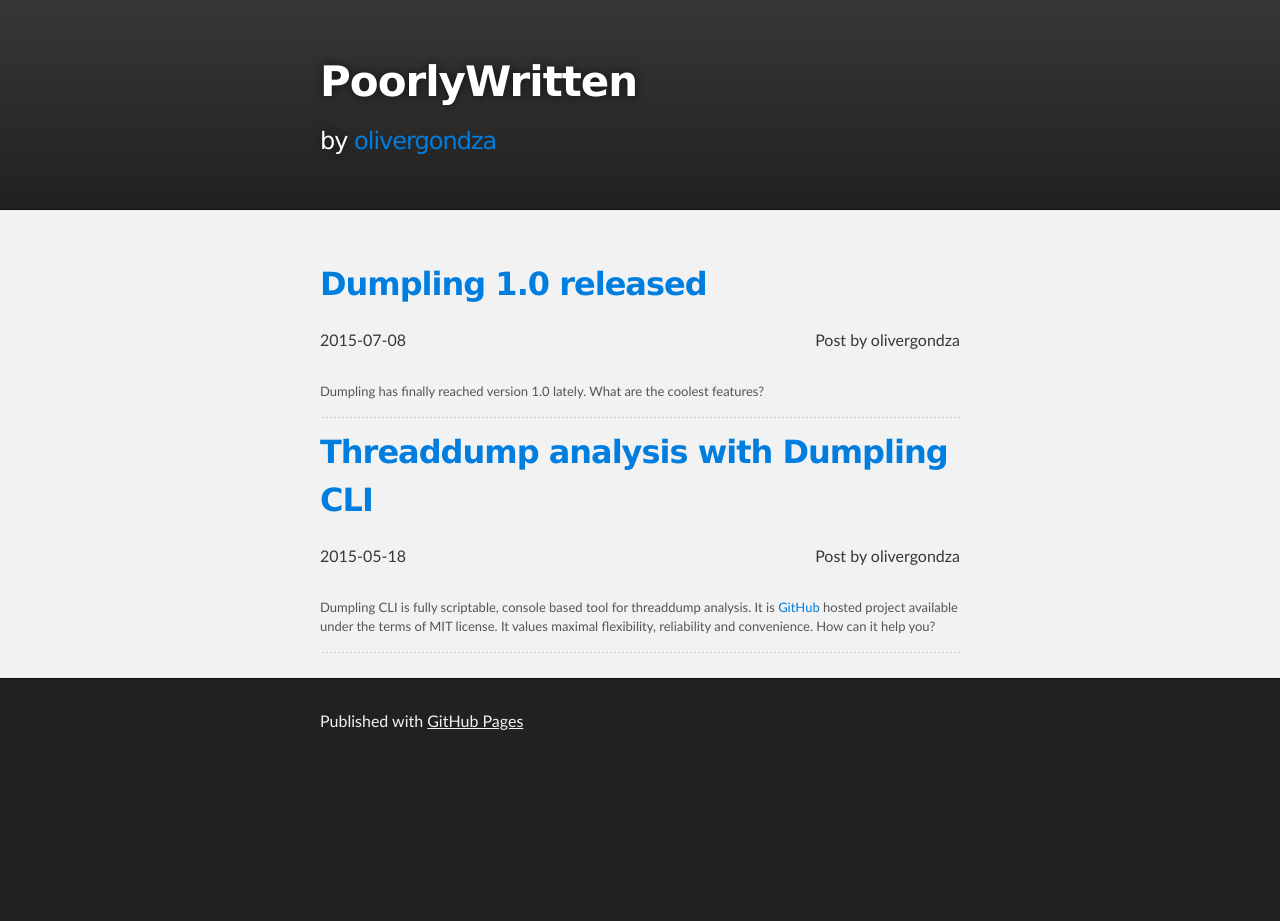
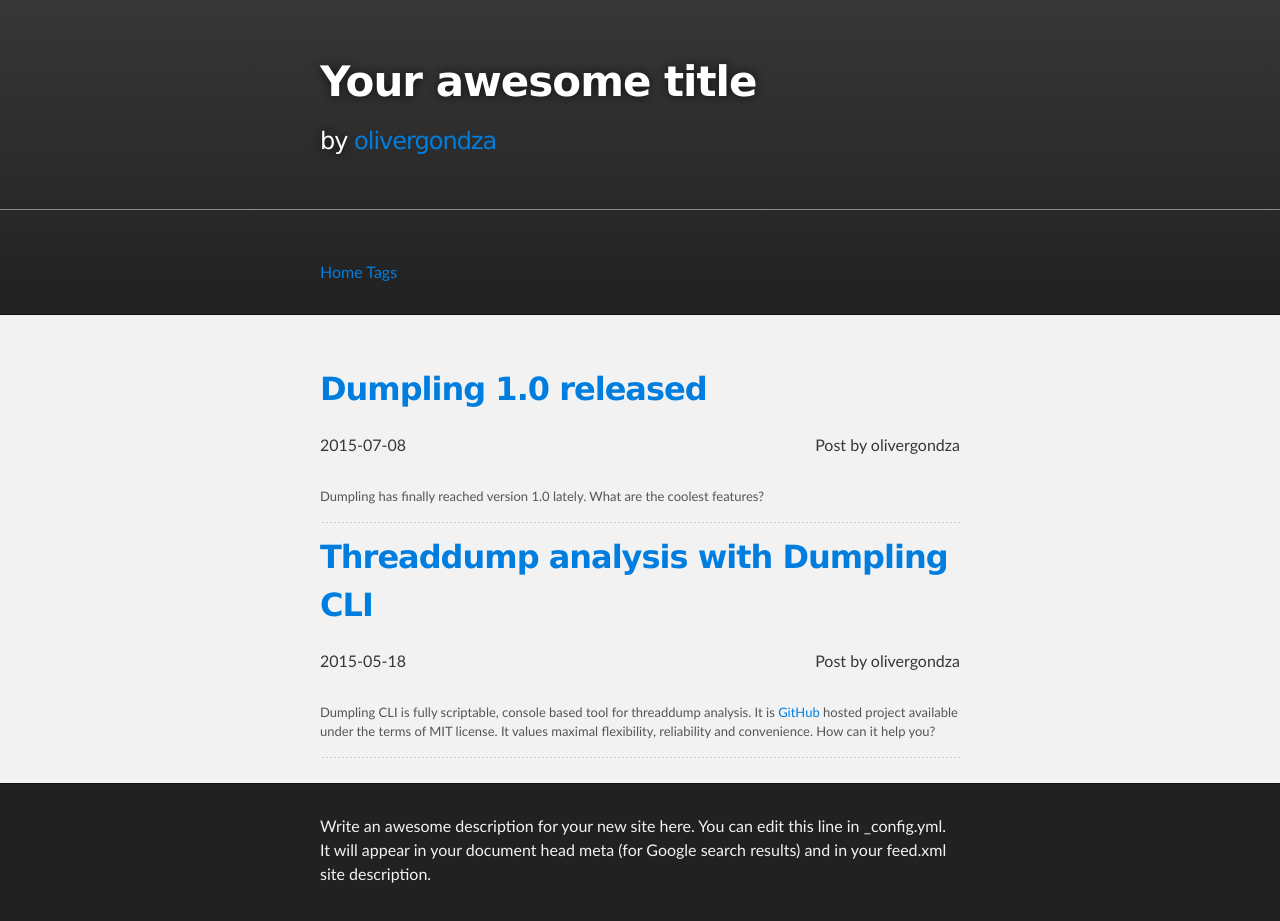
Before and after one commit to olivergondza/olivergondza.github.io, a Jekyll site: the page built from index.md, in a window 1280 px wide. Built offline with Jekyll 4.4.1, drawn with Linux system fonts in a browser that asks for light colours; before the commit the page ends 900 px from its top, so only the background shows below that.

Commit message:
Move stuff around

```diff
--- a/_includes/footer.html
+++ b/_includes/footer.html
@@ -1,35 +1,10 @@
 <footer class="site-footer">
 
-  <div class="wrapper">
-
-    <h2 class="footer-heading">{{ site.title }}</h2>
+  <div class="inner">
 
     <div class="footer-col-wrapper">
-      <div class="footer-col footer-col-1">
-        <ul class="contact-list">
-          <li>{{ site.title }}</li>
-          <li><a href="mailto:{{ site.email }}">{{ site.email }}</a></li>
-        </ul>
-      </div>
-
-      <div class="footer-col footer-col-2">
-        <ul class="social-media-list">
-          {% if site.github_username %}
-          <li>
-            {% include icon-github.html username=site.github_username %}
-          </li>
-          {% endif %}
-
-          {% if site.twitter_username %}
-          <li>
-            {% include icon-twitter.html username=site.twitter_username %}
-          </li>
-          {% endif %}
-        </ul>
-      </div>
-
-      <div class="footer-col footer-col-3">
-        <p>{{ site.description }}</p>
+      <div class="footer-col  footer-col-3">
+        <p class="text">{{ site.description }}</p>
       </div>
     </div>
 
--- a/_includes/head.html
+++ b/_includes/head.html
@@ -1,12 +1,11 @@
 <head>
   <meta charset="utf-8">
   <meta http-equiv="X-UA-Compatible" content="IE=edge">
-  <meta name="viewport" content="width=device-width, initial-scale=1">
 
   <title>{% if page.title %}{{ page.title }}{% else %}{{ site.title }}{% endif %}</title>
   <meta name="description" content="{% if page.excerpt %}{{ page.excerpt | strip_html | strip_newlines | truncate: 160 }}{% else %}{{ site.description }}{% endif %}">
 
-  <link rel="stylesheet" href="{{ "/css/main.css" | prepend: site.baseurl }}">
+  <link rel="stylesheet" href="{{ "/css/stylesheet.css" | prepend: site.baseurl }}">
   <link rel="canonical" href="{{ page.url | replace:'index.html','' | prepend: site.baseurl | prepend: site.url }}">
   <link rel="alternate" type="application/rss+xml" title="{{ site.title }}" href="{{ "/feed.xml" | prepend: site.baseurl | prepend: site.url }}">
 </head>
--- a/_includes/header.html
+++ b/_includes/header.html
@@ -1,27 +1,12 @@
-<header class="site-header">
-
-  <div class="wrapper">
-
-    <a class="site-title" href="{{ site.baseurl }}/">{{ site.title }}</a>
-
-    <nav class="site-nav">
-      <a href="#" class="menu-icon">
-        <svg viewBox="0 0 18 15">
-          <path fill="#424242" d="M18,1.484c0,0.82-0.665,1.484-1.484,1.484H1.484C0.665,2.969,0,2.304,0,1.484l0,0C0,0.665,0.665,0,1.484,0 h15.031C17.335,0,18,0.665,18,1.484L18,1.484z"/>
-          <path fill="#424242" d="M18,7.516C18,8.335,17.335,9,16.516,9H1.484C0.665,9,0,8.335,0,7.516l0,0c0-0.82,0.665-1.484,1.484-1.484 h15.031C17.335,6.031,18,6.696,18,7.516L18,7.516z"/>
-          <path fill="#424242" d="M18,13.516C18,14.335,17.335,15,16.516,15H1.484C0.665,15,0,14.335,0,13.516l0,0 c0-0.82,0.665-1.484,1.484-1.484h15.031C17.335,12.031,18,12.696,18,13.516L18,13.516z"/>
-        </svg>
-      </a>
-
-      <div class="trigger">
-        {% for my_page in site.pages %}
-          {% if my_page.title %}
-          <a class="page-link" href="{{ my_page.url | prepend: site.baseurl }}">{{ my_page.title }}</a>
-          {% endif %}
-        {% endfor %}
-      </div>
+<div id="header_wrap" class="outer">
+  <header class="inner">
+    <h1 id="project_title">{{ site.title }}</h1>
+    <h2 id="project_tagline">by <a href="https://github.com/{{ site.github_username }}">{{ site.github_username }}</a></h2>
+  </header>
+  <div style="border-top: 1px solid #888;">
+    <nav class="inner">
+      <a href="/">Home</a>
+      <a href="/tag.md">Tags</a>
     </nav>
-
   </div>
-
-</header>
+</div>
--- a/_layouts/main.html
+++ b/_layouts/main.html
@@ -1,31 +1,11 @@
 <!DOCTYPE html>
 <html>
 
-  <head>
-    <meta charset='utf-8'>
-    <meta http-equiv="X-UA-Compatible" content="chrome=1">
-    <meta name="description" content="Olivergondza.GitHub.io : ">
-
-    <link rel="stylesheet" type="text/css" media="screen" href="/css/stylesheet.css">
-
-    <title>PoorlyWritten</title>
-  </head>
+  {% include head.html %}
 
   <body>
 
-    <div id="header_wrap" class="outer">
-      <header class="inner">
-
-        <h1 id="project_title">PoorlyWritten</h1>
-        <h2 id="project_tagline">by <a href="https://github.com/{{ site.github_username }}">{{ site.github_username }}</a></h2>
-
-        <nav>
-          {% for category in site.categories %}
-            <a href="/{{ category || first }}">{{ category || first }}</a>
-          {% endfor %}
-        </nav>
-      </header>
-    </div>
+    {% include header.html %}
 
     <div id="main_content_wrap" class="outer">
       <section id="main_content" class="inner">
@@ -33,10 +13,6 @@
       </section>
     </div>
 
-    <div id="footer_wrap" class="outer">
-      <footer class="inner">
-        <p>Published with <a href="https://pages.github.com">GitHub Pages</a></p>
-      </footer>
-    </div>
+    {% include footer.html %}
   </body>
 </html>
```
Also changed, not shown: _layouts/post.html (+3 -27 lines).
